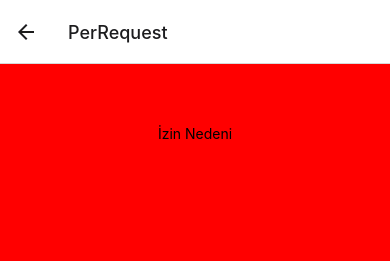
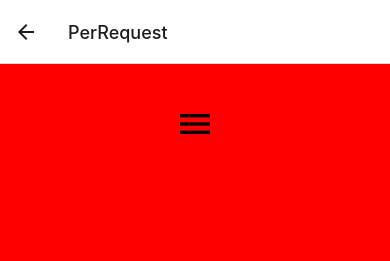
Before and after one commit to GoktugYmsk/expo-company-permit, a React Native app: screen /PerRequest in a window 390 px wide. Shown: the top 261 px of the page. Built offline with nearby package versions, Linux system fonts and the light colour scheme.

Commit message:
bugs are fixed

```diff
--- a/components/configure.js
+++ b/components/configure.js
@@ -11,6 +11,7 @@ const initialState = {
     workerPerReq: [],   //--> bütün gönderilen izinler burada gözüküyor.
     allPermits: [],
     isWorkerPermit: false,
+    hamburgerActive: false,
 
 }
 
@@ -47,10 +48,13 @@ export const configure = createSlice({
         },
         setIsWorkerPermit: (state, action) => {
             state.isWorkerPermit = action.payload
-        }
+        },
+        setHamburgerActive: (state, action) => {
+            state.hamburgerActive = action.payload
+        },
     }
 })
 
-export const { setPassengerAmount, setReason, setStartDay, setEndDay, setManager, setManageName, setWorker, setWorkerInfo, setWorkerPerReq, setAllPermits, setIsWorkerPermit } = configure.actions
+export const { setPassengerAmount, setReason, setStartDay, setEndDay, setManager, setManageName, setWorker, setWorkerInfo, setWorkerPerReq, setAllPermits, setIsWorkerPermit, setHamburgerActive } = configure.actions
 
 export default configure.reducer;
--- /dev/null
+++ b/components/customHamburger/index.jsx
@@ -0,0 +1,107 @@
+import { useNavigation } from '@react-navigation/native';
+import React, { useState } from 'react';
+import { StyleSheet, Text, View, TouchableOpacity } from 'react-native';
+import { useDispatch, useSelector } from 'react-redux';
+import { setHamburgerActive } from '../configure';
+import Icon from "@expo/vector-icons/MaterialCommunityIcons";
+
+
+function CustomHamburger() {
+
+    const dispatch = useDispatch();
+    const navigation = useNavigation();
+    const hamburgerActive = useSelector((state) => state.management.hamburgerActive);
+
+    console.log('hamburgerActive Denem', hamburgerActive)
+
+    const handleHamburgerClick = () => {
+        dispatch(setHamburgerActive(!hamburgerActive));
+    };
+
+    const handleHomeClick = () => {
+        dispatch(setHamnburgerActive(false));
+        navigation.navigate('Home');
+    }
+    const handleProfileClick = () => {
+        dispatch(setHamnburgerActive(false));
+        navigation.navigate('Profile');
+    }
+    const handlePerRequestClick = () => {
+        dispatch(setHamburgerActive(false));
+        navigation.navigate('PerRequest');
+    }
+
+
+
+    const handleMenuItemClick = (screenName) => {
+        navigation.navigate(screenName);
+        dispatch(setHamburgerActive(false));
+    };
+
+    const handleApprovalClick = () => {
+        if (manageName && worker) {
+            navigation.navigate('Approval')
+        }
+        else if (!manageName && worker && manager) {
+            navigation.navigate('MyRequest')
+        }
+        else if (!manageName && worker && !manager) {
+            alert('Profile sayfasından yönetici Seçimi yapınız')
+        }
+    }
+
+    return (
+        <View>
+            <View style={styles.mainBar} >
+                <Icon onPress={handleHamburgerClick} style={styles.hamburgerMenu} name="menu" size={36} />
+                {hamburgerActive && (
+                    <View style={styles.menuContainer}>
+                        <TouchableOpacity onPress={() => handleMenuItemClick('Home')}>
+                            <Text>Home</Text>
+                        </TouchableOpacity>
+                        <TouchableOpacity onPress={() => handleMenuItemClick('Profile')}>
+                            <Text>Profile</Text>
+                        </TouchableOpacity>
+                        <TouchableOpacity onPress={handlePerRequestClick}>
+                            <Text>Permission Request</Text>
+                        </TouchableOpacity>
+                        <TouchableOpacity onPress={handleApprovalClick}>
+                            <Text>Onay Bekleyen İşlemler</Text>
+                        </TouchableOpacity>
+                    </View>
+                )}
+            </View>
+        </View>
+    );
+}
+
+const styles = StyleSheet.create({
+    mainBar: {
+        position: 'relative',
+        width: '100%',
+    },
+    hamburgerMenu: {
+        fontSize: 40,
+        position: 'relative',
+        top: 0,
+        right: 0,
+        height: 120,
+
+    },
+    menuContainer: {
+
+        display: 'flex',
+        flexDirection: 'column',
+        position: 'absolute',
+        top: 0,
+        right: 0,
+        backgroundColor: 'white',
+        width: 200,
+        elevation: 4,
+        padding: 10,
+        gap: 40,
+        zIndex: 2,
+    },
+});
+
+export default CustomHamburger;
--- a/components/menu/home/index.jsx
+++ b/components/menu/home/index.jsx
@@ -3,6 +3,8 @@ import { StyleSheet, Text, View } from "react-native";
 import { Calendar } from "react-native-calendars";
 import { useSelector } from "react-redux";
 import Accordion from "../../UI/Accordion";
+
+import CustomHamburger from "../../customHamburger";
 
 function Home() {
   const [selectedDate, setSelectedDate] = useState(new Date());
@@ -39,6 +41,7 @@ function Home() {
 
   return (
     <View style={styles.container}>
+      <CustomHamburger />
       <Calendar
         style={styles.calendar}
         current={selectedDate}
--- a/components/menu/profile/index.jsx
+++ b/components/menu/profile/index.jsx
@@ -3,6 +3,8 @@ import { useEffect } from 'react';
 import { StyleSheet, Text, View, TextInput, TouchableOpacity } from 'react-native';
 import { useDispatch, useSelector } from 'react-redux';
 import { setManager } from '../../configure';
+
+import CustomHamburger from '../../customHamburger';
 
 
 function Profile() {
@@ -37,6 +39,7 @@ function Profile() {
 
     return (
         <View>
+            <CustomHamburger />
             <View>
                 {!manageName &&
                     <View>
--- a/components/permissionRequest/index.jsx
+++ b/components/permissionRequest/index.jsx
@@ -5,6 +5,8 @@ import { Calendar } from 'react-native-calendars';
 import { useDispatch, useSelector } from 'react-redux';
 import { setReason, setStartDay, setEndDay, setWorkerPerReq } from '../configure';
 import { Switch } from "@react-native-material/core";
+
+import CustomHamburger from '../customHamburger';
 
 function PermissionRequest() {
     const [error, setError] = useState('')
@@ -168,6 +170,7 @@ function PermissionRequest() {
 
     return (
         <ScrollView contentContainerStyle={styles.container}>
+            <CustomHamburger />
             <>
                 {error &&
                     <Text>{error}</Text>
--- a/package.json
+++ b/package.json
@@ -17,6 +17,7 @@
     "eas-cli": "^4.0.1",
     "expo": "~49.0.5",
     "expo-status-bar": "~1.6.0",
+    "expo-vector-icons": "^10.0.1",
     "react": "18.2.0",
     "react-native": "0.72.3",
     "react-native-calendars": "^1.1300.0",
```
Also changed, not shown: 1 other file (tests, documents, lock files or other folders).
